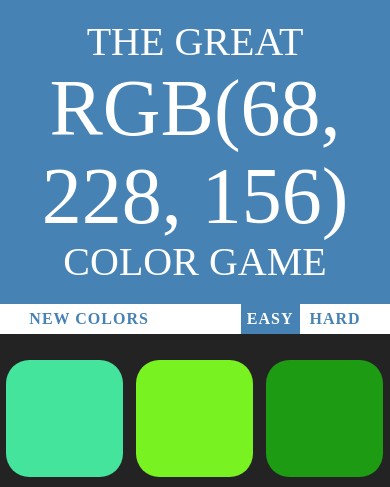
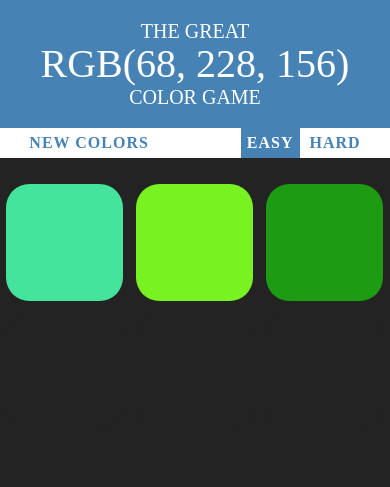
Before and after one commit to moonstruck1991/ColorgameFinal, a plain HTML site: page index.html in a window 390 px wide. Both pictures are taken after a click on the button "EASY". Drawn offline with nearby package versions, Linux system fonts and the light colour scheme.

Commit message:
removed a bug in easy mode

```diff
--- a/colorGame.css
+++ b/colorGame.css
@@ -84,7 +84,12 @@ button:hover{
 button:focus{
     outline: none;
 }
-<<<<<<< HEAD
 
-=======
->>>>>>> c8a487258240e868f7e00d342889e433bc02eed7
+@media(max-width: 575px){
+    h1{
+        font-size: 20px;
+    }
+
+
+
+}
--- a/colorGame.js
+++ b/colorGame.js
@@ -62,6 +62,7 @@ easyButton.addEventListener("click",function(){
     reset1();
     for(var i = numberOfColors; i < squares.length;i++){
         squares[i].style.backgroundColor = "#232323";
+        squares[i].removeEventListener("click",reset1)
     }
     easyButton.classList.add("selected")
     hardButton.classList.remove("selected")
```
